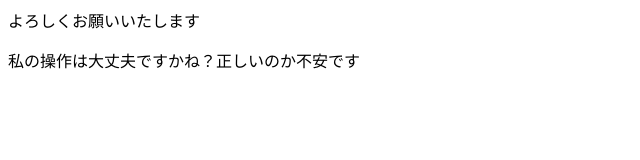
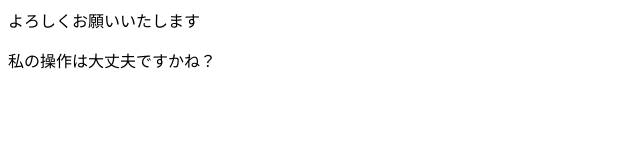
Before and after one commit to yoshiaki-numajiri/202202test_for_team-project, a plain HTML site: page index.html in a window 1280 px wide. Shown: the whole page, without its empty margins (0-640 px from the left). Drawn offline with Linux system fonts and the light colour scheme.

Commit message:
202202032040

```diff
--- a/index.html
+++ b/index.html
@@ -8,6 +8,6 @@
 </head>
 <body>
   よろしくお願いいたします
-  <p>私の操作は大丈夫ですかね？正しいのか不安です</p>
+  <p>私の操作は大丈夫ですかね？</p>
 </body>
 </html>
```
